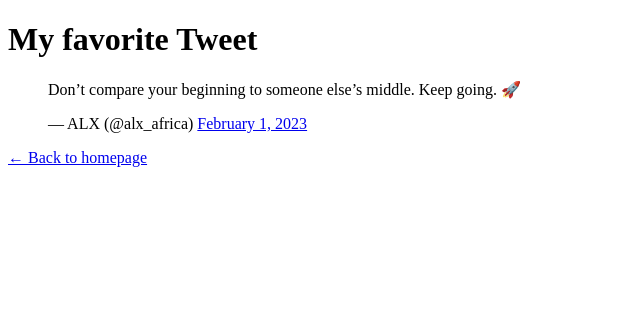
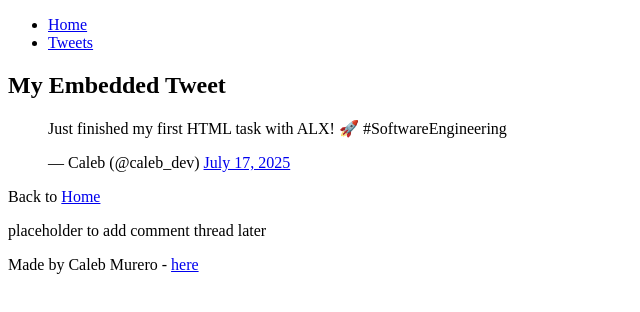
Before and after one commit to Caleb-Kylib/My_First_Portfolio, a plain HTML site: page html_basic/tweets.html in a window 1280 px wide. Shown: the whole page, without its empty margins (0-640 px from the left). Drawn offline with Linux system fonts and the light colour scheme.

Commit message:
Task 3: Updated index.html and tweets.html with full structure

```diff
--- a/html_basic/tweets.html
+++ b/html_basic/tweets.html
@@ -1,28 +1,40 @@
-<!DOCTYPE html>
+ <!DOCTYPE html>
 <html lang="en">
 <head>
-    <meta charset="UTF-8">
-    <title>My First HTML Page</title>
+  <meta charset="UTF-8">
+  <title>My Tweets</title>
 </head>
 <body>
-    <h1> My favorite Tweet</h1>
 
-    <!-- Embed Tweet -->
+  <header>
+    <ul>
+      <li><a href="index.html">Home</a></li>
+      <li><a href="tweets.html">Tweets</a></li>
+    </ul>
+  </header>
 
-    <blockquote class="twitter-tweet">
-        <p lang="en" dir="ltr">Don’t compare your beginning to someone else’s middle. Keep going. 🚀</p>
-        &mdash; ALX (@alx_africa)
-        <a href="https://twitter.com/alx_africa/status/1620793343536637952?ref_src=twsrc%5Etfw">February 1, 2023</a>
-    </blockquote>
-    <script async src="https://platform.twitter.com/widgets.js" charset="utf-8"></script>
+  <main>
+    <article>
+      <h1>My Embedded Tweet</h1>
 
-    <!-- Link back to homepage -->
-    <p><a href="index.html">← Back to homepage</a></p>
+      <!-- Embedded tweet -->
+      <blockquote class="twitter-tweet">
+        <p lang="en" dir="ltr">Just finished my first HTML task with ALX! 🚀 #SoftwareEngineering</p>&mdash; Caleb (@caleb_dev)
+        <a href="https://x.com/alx_kenya/status/1945065403203416145?t=p96EOLR8krvhum5Z6P-EMA&s=19">July 17, 2025</a>
+      </blockquote>
+      <script async src="https://platform.twitter.com/widgets.js" charset="utf-8"></script>
 
+      <p>Back to <a href="index.html">Home</a></p>
+    </article>
 
+    <aside>
+      <p>placeholder to add comment thread later</p>
+    </aside>
+  </main>
 
-
-
+  <footer>
+    <p>Made by Caleb Murero - <a href="https://yourlink.com" target="_blank">here</a></p>
+  </footer>
 
 </body>
 </html>
```
Also changed, not shown: html_basic/index.html (+19 -2 lines).
